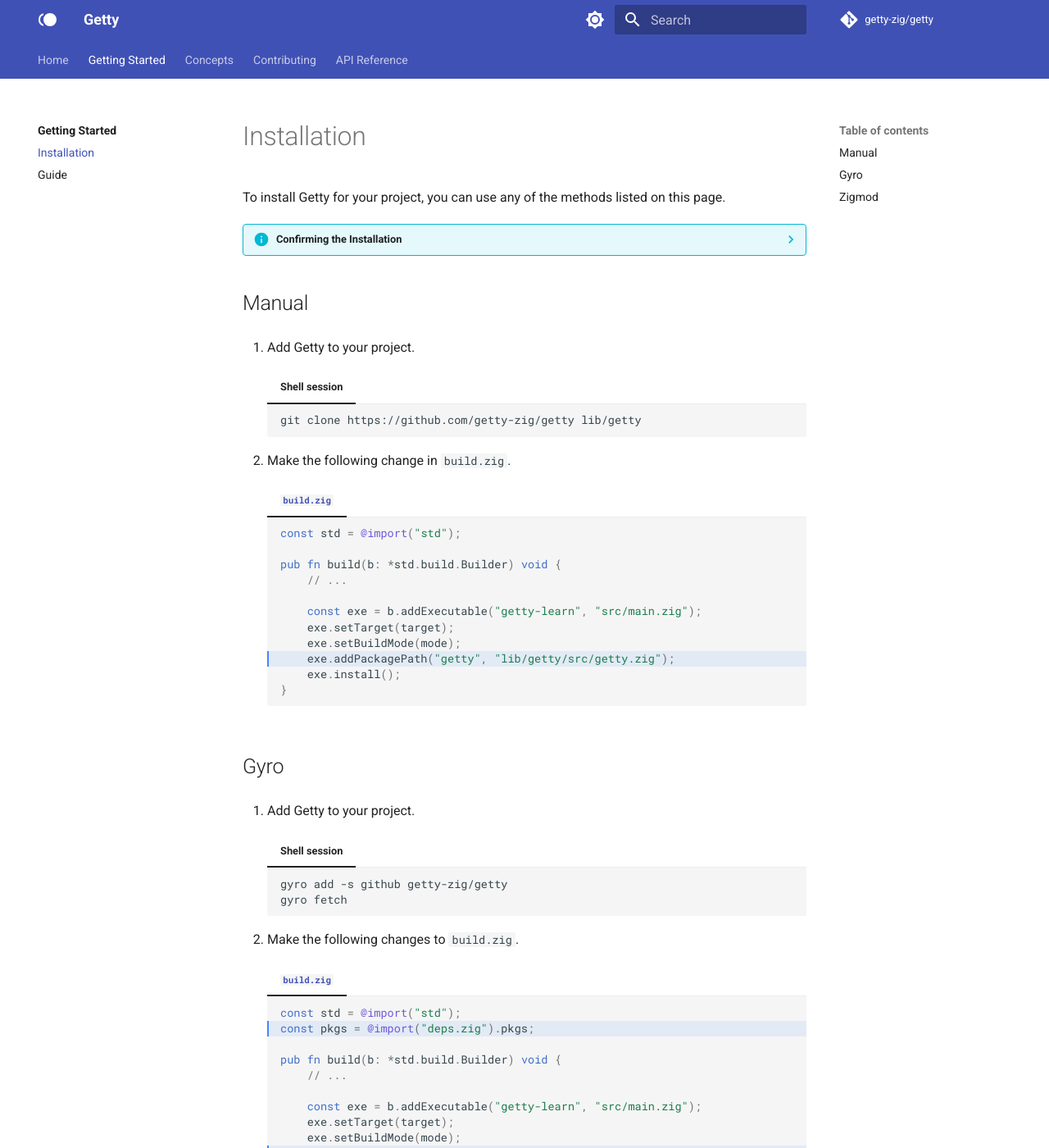
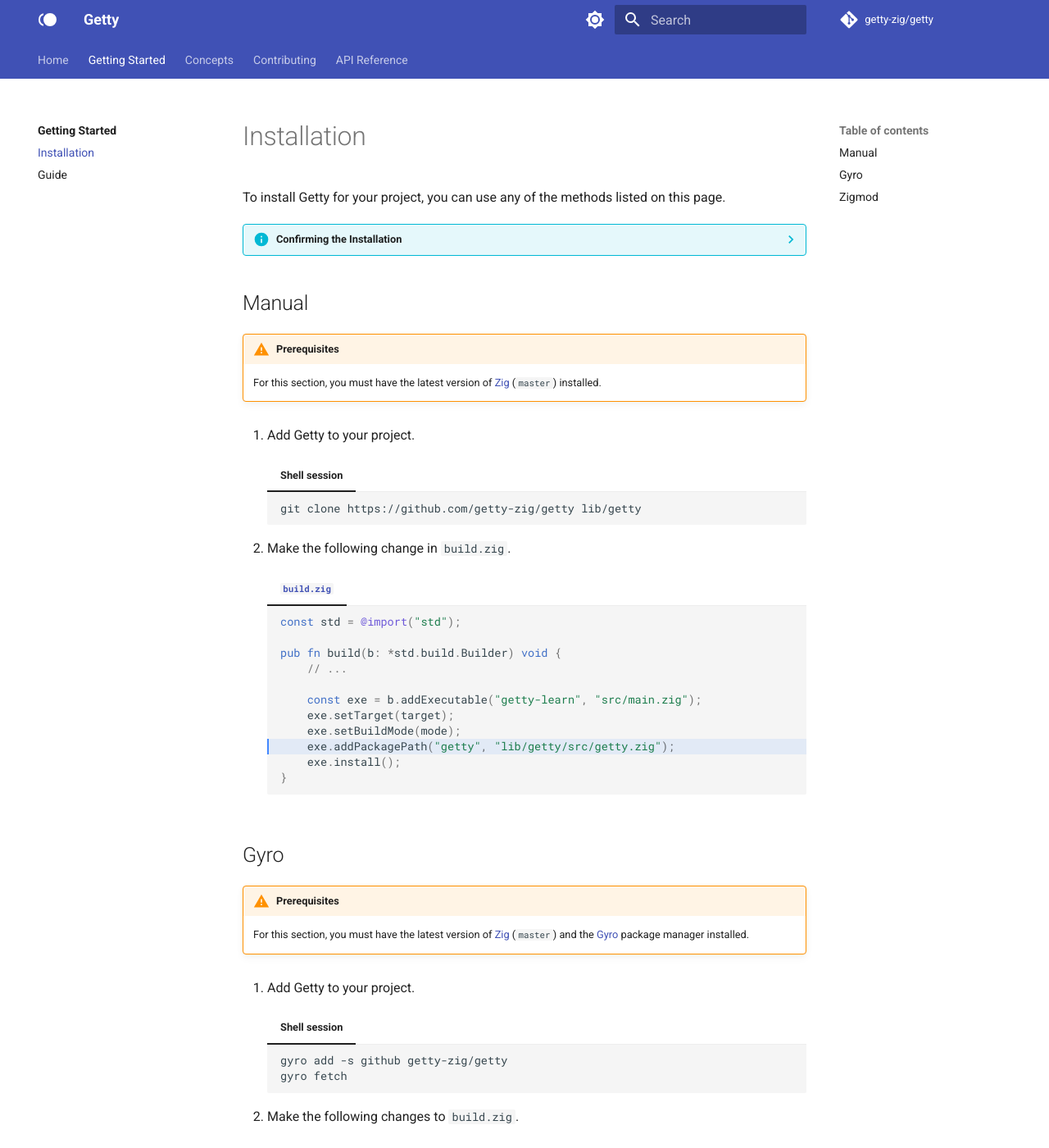
Before and after one commit to getty-zig/getty.so, an MkDocs documentation site: the page built from docs/getting-started/installation.md, in a window 1280 px wide and 1400 px high. Shown: the whole window at 82% size. Built offline with MkDocs 1.6.1 and Material for MkDocs 9.7.7, drawn with Linux system fonts in a browser that asks for light colours; comment, search, counter and statistics services are not loaded; some of the changed text lies outside the part shown.

Commit message:
installation: Add prereqs

````diff
--- a/docs/getting-started/installation.md
+++ b/docs/getting-started/installation.md
@@ -29,6 +29,10 @@ To install Getty for your project, you can use any of the methods listed on this
 
 ## Manual
 
+!!! warning "Prerequisites"
+
+    For this section, you must have the latest version of [Zig](https://ziglang.org/download/) (`master`) installed.
+
 1. Add Getty to your project.
 
     === "Shell session"
@@ -56,6 +60,10 @@ To install Getty for your project, you can use any of the methods listed on this
         ```
 
 ## Gyro
+
+!!! warning "Prerequisites"
+
+    For this section, you must have the latest version of [Zig](https://ziglang.org/download/) (`master`) and the [Gyro](https://github.com/mattnite/gyro#installation) package manager installed.
 
 1. Add Getty to your project.
 
@@ -86,6 +94,10 @@ To install Getty for your project, you can use any of the methods listed on this
         ```
 
 ## Zigmod
+
+!!! warning "Prerequisites"
+
+    For this section, you must have the latest version of [Zig](https://ziglang.org/download/) (`master`) and the [Zigmod](https://github.com/nektro/zigmod#download) package manager installed.
 
 1. Make the following changes to `zigmod.yml`.
 
````
